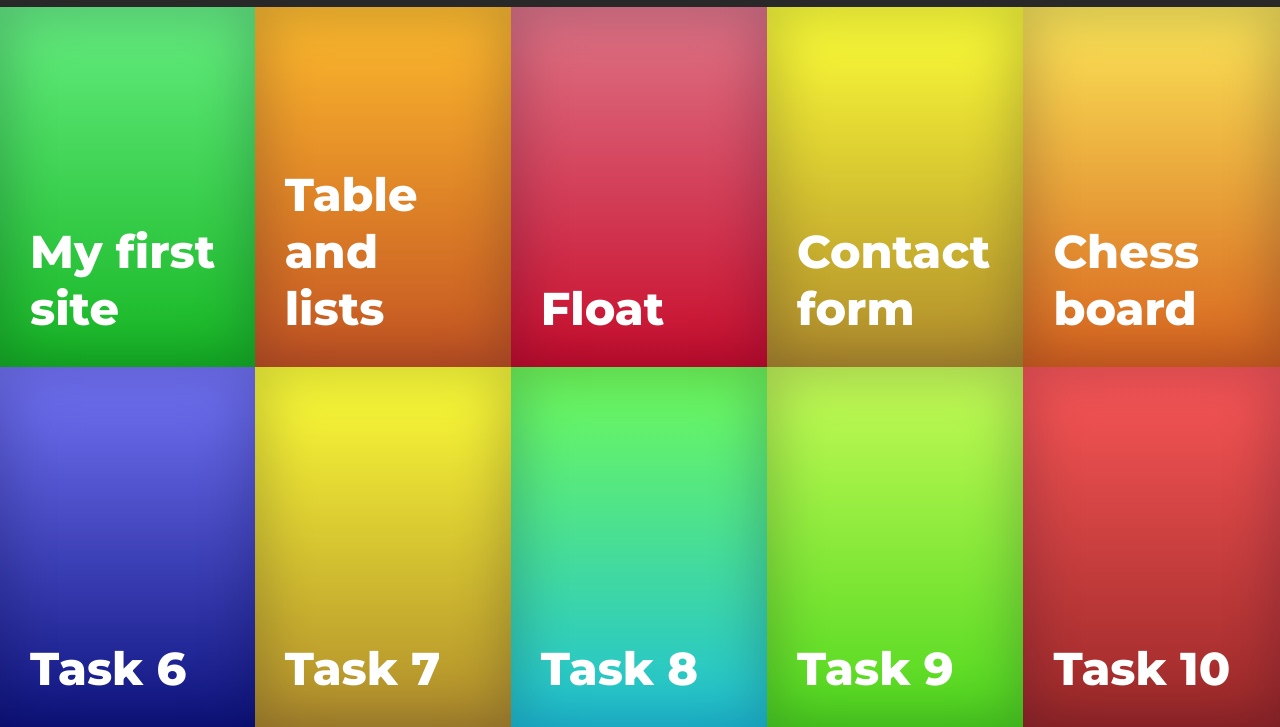
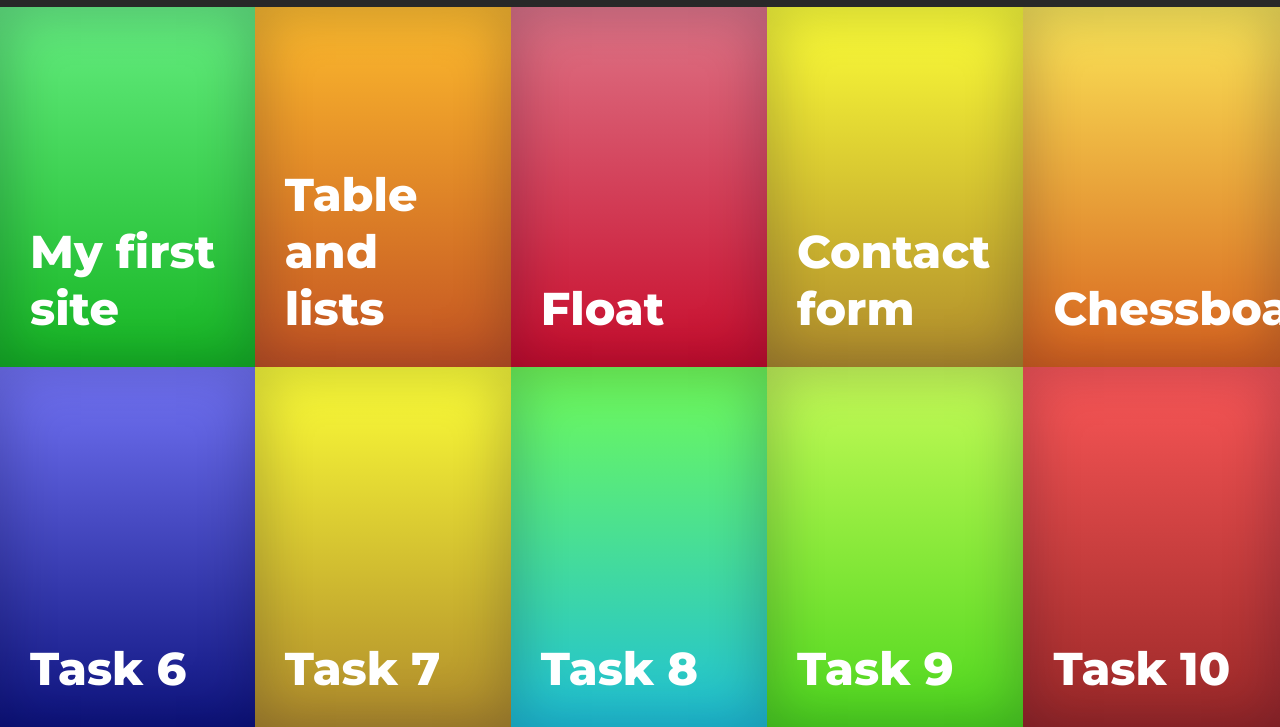
Before and after one commit to iLavruk/iLavruk.github.io, a plain HTML site: page index.html in a window 1280 px wide. Shown: the part 73-800 px from the top of the page. Drawn offline with Linux system fonts and the light colour scheme.

Commit message:
sml chng

```diff
--- a/index.html
+++ b/index.html
@@ -77,7 +77,7 @@
 		</div>
 		<div class="block" id="block-5">
 			<a href="chess-board/index.html" class="">
-				<h2 class="main-title">Chess board
+				<h2 class="main-title">Chessboard
 				</h2>
 			</a>
 			<div class="sub-block">
```
